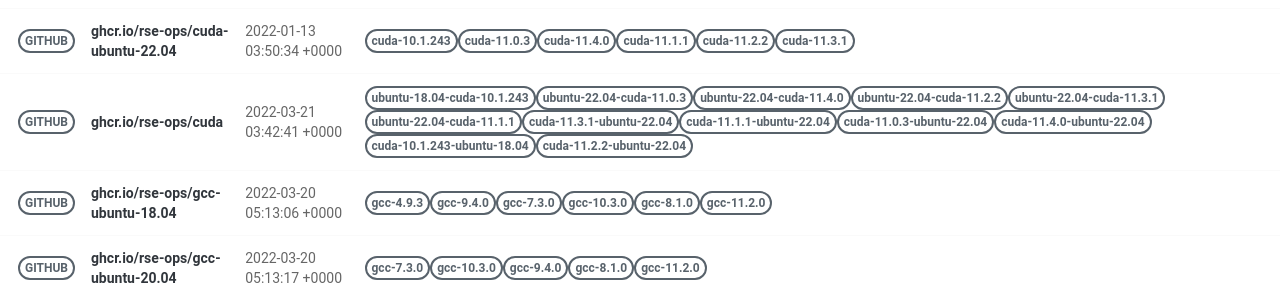
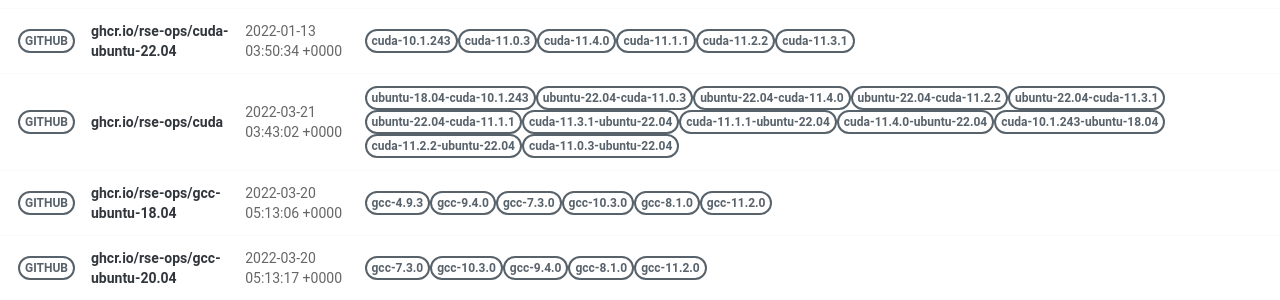
Before and after one commit to rse-ops/docker-images, a Jekyll site: the page built from pages/index.md, in a window 1280 px wide. Shown: the part 421-721 px from the top of the page. Built offline with Jekyll 4.4.1, drawn with Linux system fonts in a browser that asks for light colours; nearby versions of some CDN libraries.

Commit message:
Automated push to update library 2022-03-21

```diff
--- a/_library/ghcr.io-rse-ops-cuda.md
+++ b/_library/ghcr.io-rse-ops-cuda.md
@@ -1,7 +1,7 @@
 ---
 layout: container
 name: ghcr.io/rse-ops/cuda
-updated_at: 2022-03-21 03:42:41.543179
+updated_at: 2022-03-21 03:43:02.296487
 
 
 container_url: https://github.com/orgs/rse-ops/packages/container/package/cuda
```
Also changed, not shown: other parts of _library/ghcr.io-rse-ops-cuda.md (+3 -3 lines).
